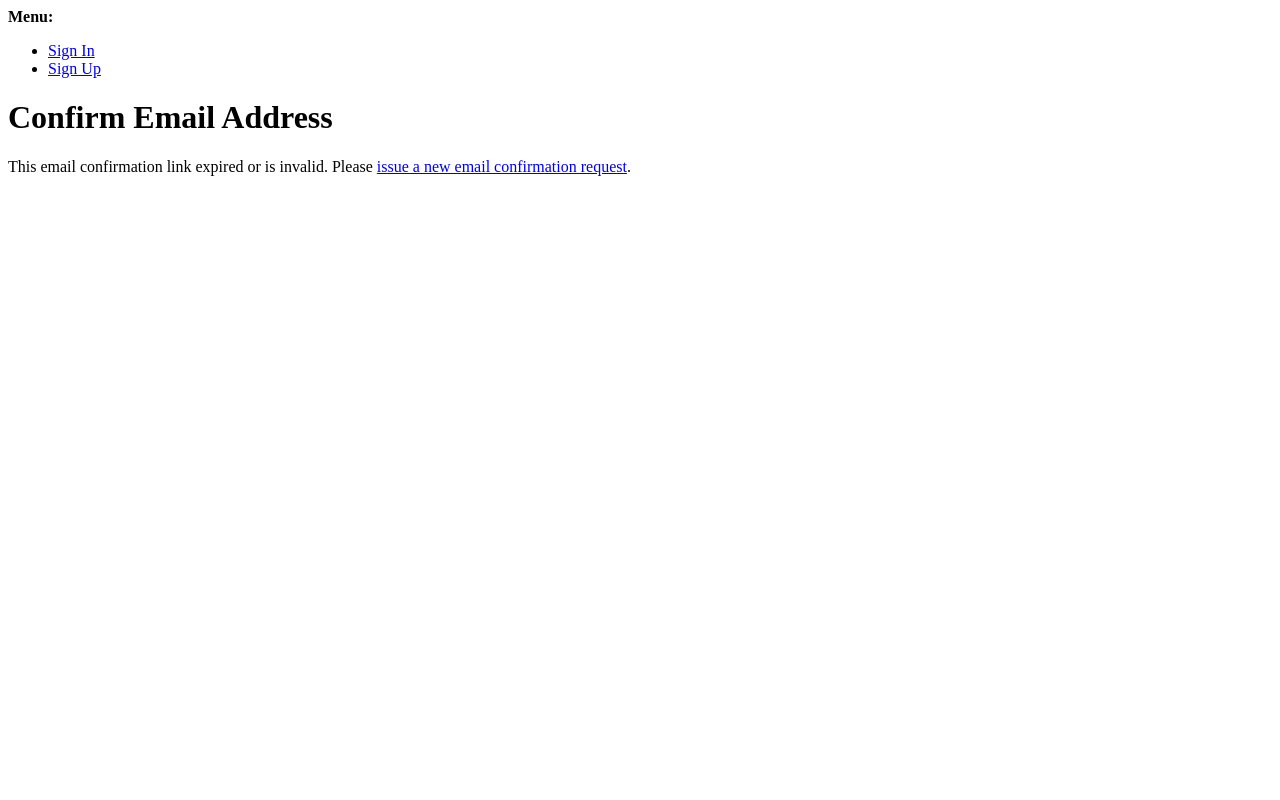
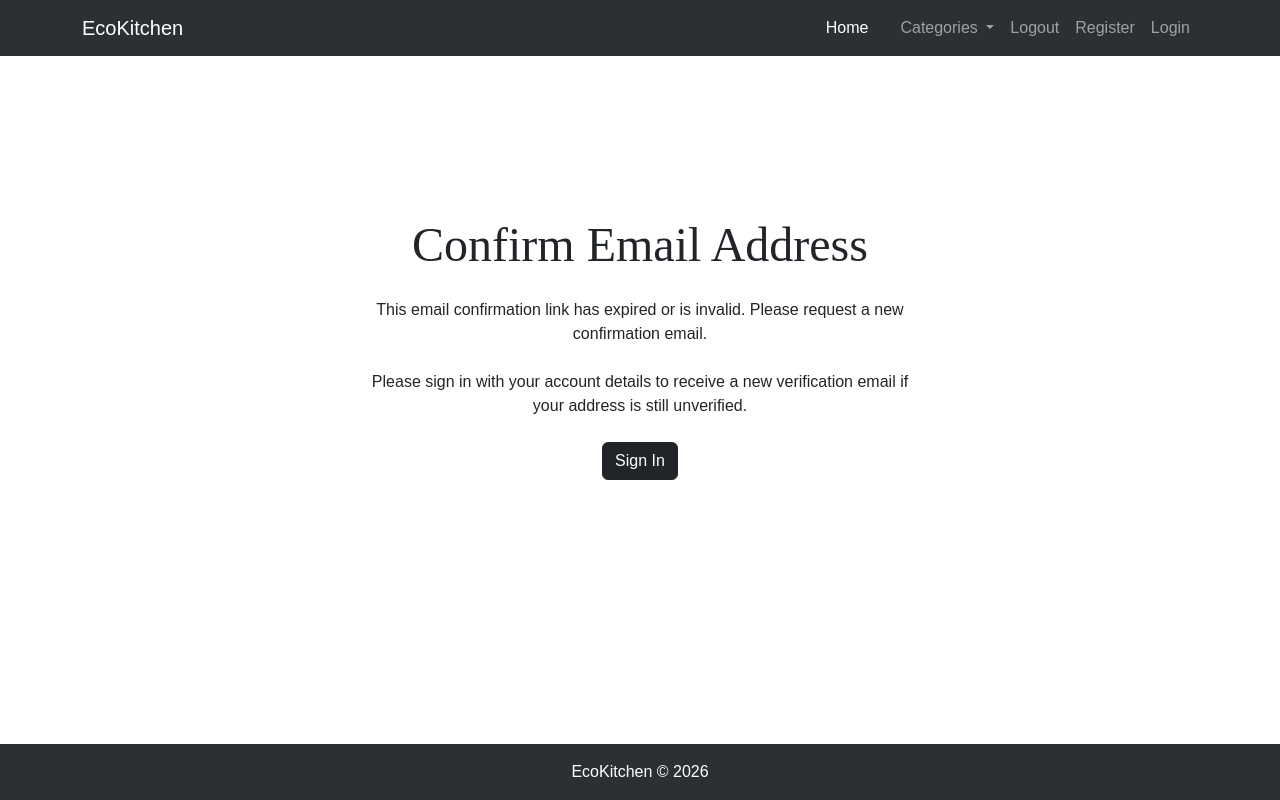
Before and after one commit to Nelgar20/eco-kitchen, a Django app: a page that uses templates/allauth/account/email_confirm.html in a window 1280 px wide. Run offline with Django 5.2, Linux system fonts and the light colour scheme.

Commit message:
custom email confirmation template

```diff
--- a/static/css/style.css
+++ b/static/css/style.css
@@ -27,6 +27,6 @@ footer p {
     font-size: 20px;
 }
 
-.logout-page {
+.auth-page {
     padding-top: 20vh;
 }
--- a/templates/allauth/account/email_confirm.html
+++ b/templates/allauth/account/email_confirm.html
@@ -1,39 +1,75 @@
-{% extends "account/base_entrance.html" %}
+{% extends "base.html" %}
 {% load i18n %}
 {% load account %}
-{% load allauth %}
-{% block head_title %}
+
+{% block title %}
 {% trans "Confirm Email Address" %}
-{% endblock head_title %}
+{% endblock %}
+
 {% block content %}
-    {% element h1 %}
+<div class="container auth-page pb-5">
+    <div class="row justify-content-center">
+        <div class="col-12 col-md-8 col-lg-6 text-center">
+
+            <h1 class="mb-4 display-5">
                 {% trans "Confirm Email Address" %}
-    {% endelement %}
+            </h1>
+
             {% if confirmation %}
-        {% user_display confirmation.email_address.user as user_display %}
+            {% user_display confirmation.email_address.user as user_name %}
+
             {% if can_confirm %}
-            {% element p %}
-                {% blocktrans with confirmation.email_address.email as email %}Please confirm that <a href="mailto:{{ email }}">{{ email }}</a> is an email address for user {{ user_display }}.{% endblocktrans %}
-            {% endelement %}
-            {% url 'account_confirm_email' confirmation.key as action_url %}
-            {% element form method="post" action=action_url %}
-                {% slot actions %}
+            <p class="mb-4">
+                You're nearly ready to join the EcoKitchen community!
+            </p>
+
+            <p class="mb-4">
+                Please confirm that
+                <a href="mailto:{{ confirmation.email_address.email }}">
+                    {{ confirmation.email_address.email }}
+                </a>
+                is the email address for {{ user_name }}.
+            </p>
+
+            <form method="post" action="{% url 'account_confirm_email' confirmation.key %}">
                 {% csrf_token %}
                 {{ redirect_field }}
-                    {% element button type="submit" %}
-                        {% trans 'Confirm' %}
-                    {% endelement %}
-                {% endslot %}
-            {% endelement %}
+
+                <button class="btn btn-dark" type="submit">
+                    {% trans "Confirm Email" %}
+                </button>
+            </form>
+
             {% else %}
-            {% element p %}
-                {% blocktrans %}Unable to confirm {{ email }} because it is already confirmed by a different account.{% endblocktrans %}
-            {% endelement %}
+            <p class="mb-4">
+                We couldn't confirm
+                {{ confirmation.email_address.email }}
+                because this email address is already associated
+                to a different account.
+            </p>
+
+            <a href="{% url 'account_login' %}" class="btn btn-dark">
+                Back to Sign In
+            </a>
             {% endif %}
+
             {% else %}
-        {% url 'account_email' as email_url %}
-        {% element p %}
-            {% blocktrans %}This email confirmation link expired or is invalid. Please <a href="{{ email_url }}">issue a new email confirmation request</a>.{% endblocktrans %}
-        {% endelement %}
+            <p class="mb-4">
+                This email confirmation link has expired or is invalid.
+                Please request a new confirmation email.
+            </p>
+
+            <p class="mb-4">
+                Please sign in with your account details to receive
+                a new verification email if your address is still unverified.
+            </p>
+
+            <a href="{% url 'account_login' %}" class="btn btn-dark">
+                Sign In
+            </a>
             {% endif %}
+
+        </div>
+    </div>
+</div>
 {% endblock content %}
```
Also changed, not shown: templates/allauth/account/logout.html (+7 -3 lines). Lines whose indentation alone changed are shown as unchanged.
